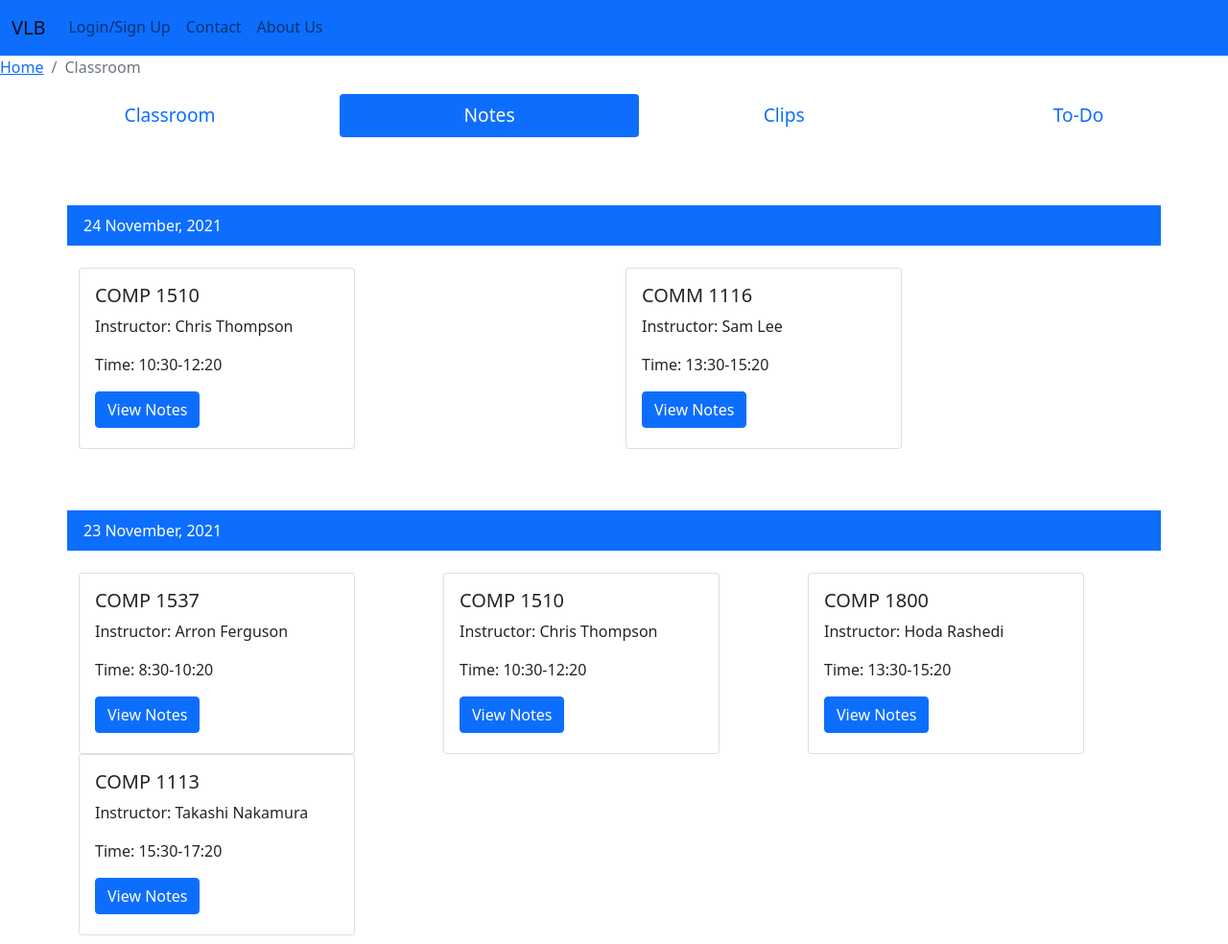
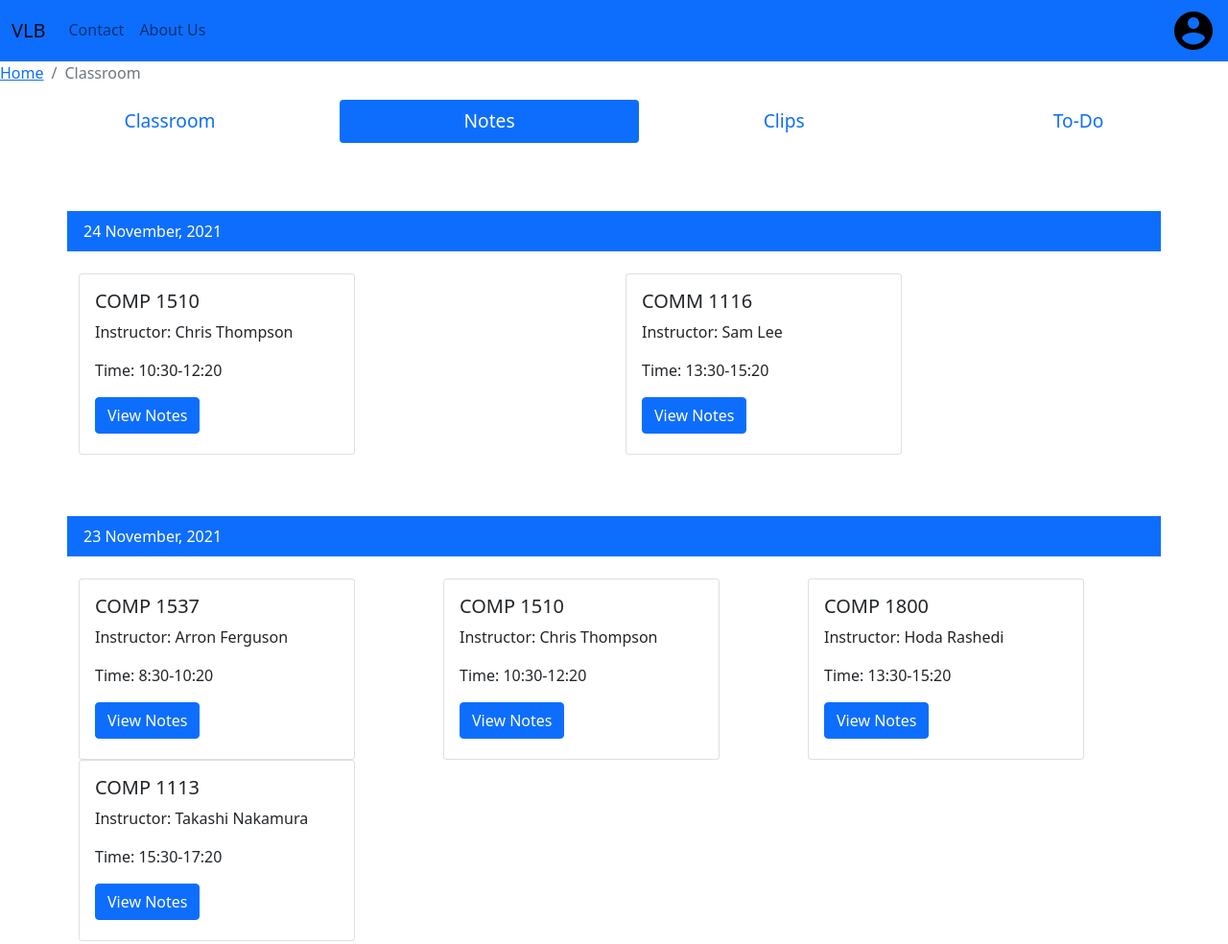
Before and after one commit to Sepzie/1800_DTC04, a plain HTML site: page notes.html in a window 1280 px wide. Shown: the top 984 px of the page at 96% size. Drawn offline with nearby package versions, Linux system fonts and the light colour scheme.

Commit message:
Fixed landing page, classroom and notes

```diff
--- a/notes.html
+++ b/notes.html
@@ -23,6 +23,10 @@
         #navbar {
             margin: auto;
         }
+
+        #profile {
+            margin-right: 40%;
+        }
     </style>
     <!-- Link to the api keys for your firebase project -->
     <script src="scripts/firebaseAPI.js"></script>
@@ -40,9 +44,6 @@
             <div class="collapse navbar-collapse" id="navbarNav">
                 <ul class="navbar-nav">
                     <li class="nav-item">
-                        <a class="nav-link" aria-current="page" href="#">Login/Sign Up</a>
-                    </li>
-                    <li class="nav-item">
                         <a class="nav-link" href="#">Contact</a>
                     </li>
                     <li class="nav-item">
@@ -50,6 +51,7 @@
                     </li>
                 </ul>
             </div>
+            <img class="bi-window m-auto text-primary" id="profile" src="images/account.png" alt="...">
         </div>
     </nav>
 
```
Also changed, not shown: classroom.html (+5 -3 lines), index.html (+10 -8 lines).
